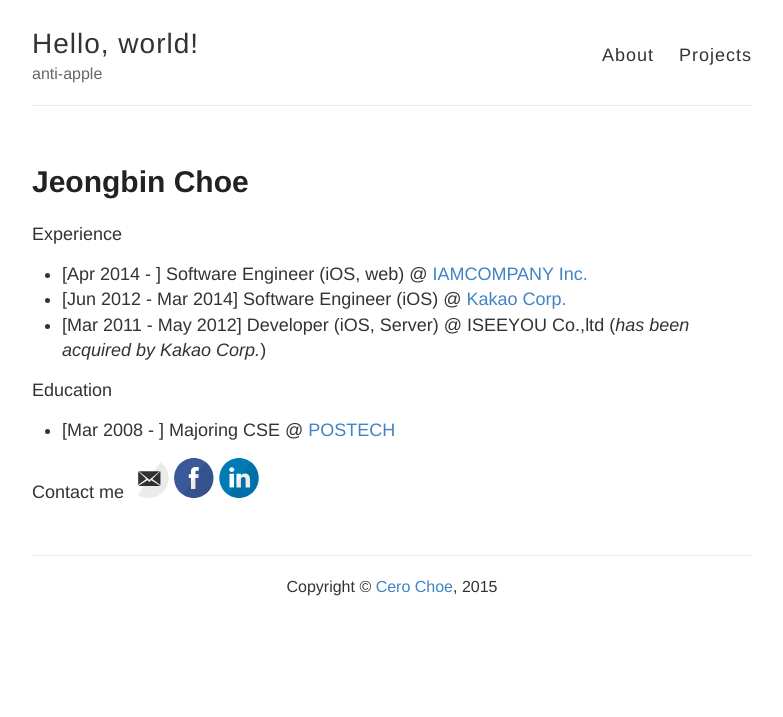
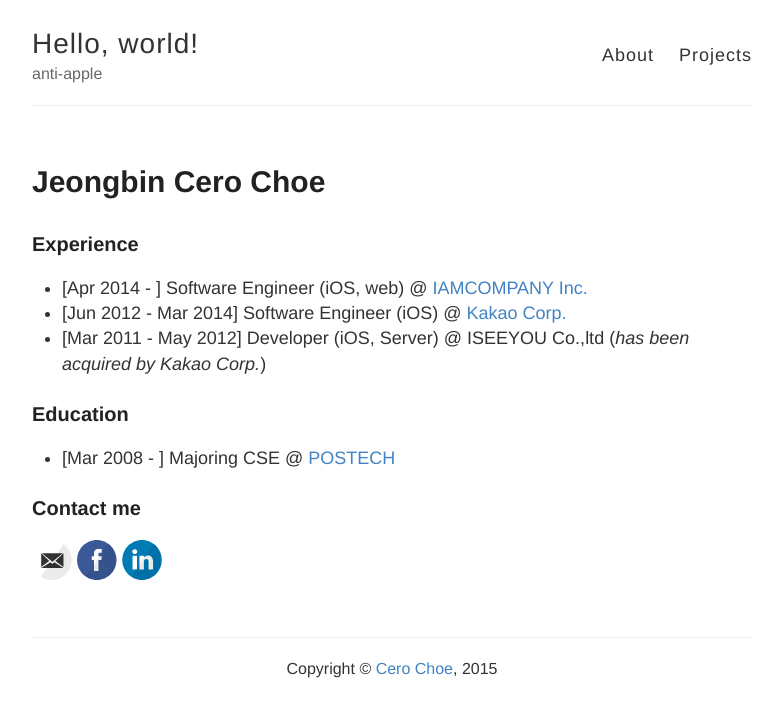
Before and after one commit to cerochoe/cerochoe.github.io, a Jekyll site: the page built from about.md, in a window 1280 px wide. Shown: the top 717 px of the page, without its empty margins (248-1031 px from the left). Built offline with Jekyll 4.4.1, drawn with Linux system fonts in a browser that asks for light colours.

Commit message:
모르겠다...

```diff
--- a/about.md
+++ b/about.md
@@ -1,21 +1,21 @@
 ---
 layout: page
-title: Jeongbin Choe
+title: Jeongbin Cero Choe
 permalink: /about/
 ---
 
 
-> Experience
+### Experience ###
 * [Apr 2014 - ] Software Engineer (iOS, web) @ <a href="http://www.iamcompany.net" target="blank">IAMCOMPANY Inc.</a>
 * [Jun 2012 - Mar 2014] Software Engineer (iOS) @ <a href="http://www.kakaocorp.com" target="blank">Kakao Corp.</a>
 * [Mar 2011 - May 2012] Developer (iOS, Server) @ ISEEYOU Co.,ltd (*has been acquired by Kakao Corp.*)
 
 
-> Education
+### Education ###
 * [Mar 2008 - ] Majoring CSE @ <a href="http://www.postech.edu" target="blank">POSTECH</a>
 
 
-> Contact me
+### Contact me ###
 <a href="mailto:me@cero.kr"><i class="svg-icon email"></i></a>
 <a href="http://www.facebook.com/jeongbin.choe" target="blank"><i class="svg-icon facebook"></i></a>
 <a href="http://www.linkedin.com/in/cerowind" target="blank"><i class="svg-icon linkedin"></i></a>
```
